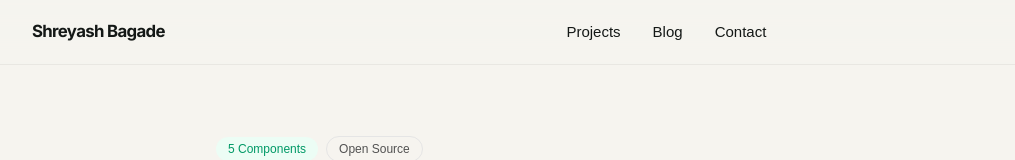
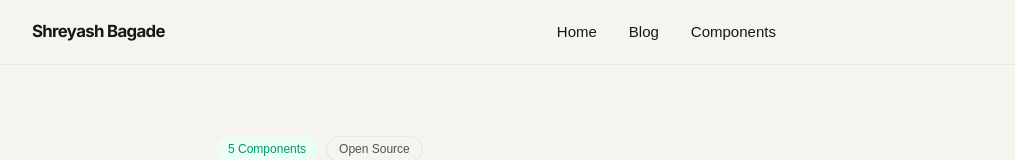
Before and after one commit to ShreyashBRN/ShreyashX, a Next.js app: page /components in a window 1280 px wide. Shown: the top 160 px of the page, without its empty margins (40-1055 px from the left). Built offline with nearby package versions, Linux system fonts and the light colour scheme.

Commit message:
refactor: update Navbar links to include Home and Components for improved navigation

```diff
--- a/components/Navbar.tsx
+++ b/components/Navbar.tsx
@@ -60,9 +60,9 @@ export default function Navbar() {
 
           {/* Desktop nav */}
           <nav className="hidden items-center gap-8 text-[15px] font-medium md:flex">
-            <NavLink href="#projects">Projects</NavLink>
+  <NavLink href="/">Home</NavLink>
   <NavLink href="/blog">Blog</NavLink>
-            <NavLink href="#contact">Contact</NavLink>
+  <NavLink href="/components">Components</NavLink>
 </nav>
 
           <TalkButton />
@@ -97,14 +97,14 @@ export default function Navbar() {
           </Container>
 
           <nav className="flex flex-1 flex-col items-center justify-center gap-16 text-3xl font-semibold text-[#141816]">
-            <a href="#projects" onClick={() => setIsOpen(false)}>
-              Projects
+  <a href="/" onClick={() => setIsOpen(false)}>
+    Home
   </a>
   <a href="/blog" onClick={() => setIsOpen(false)}>
     Blog
   </a>
-            <a href="#contact" onClick={() => setIsOpen(false)}>
-              Contact
+  <a href="/components" onClick={() => setIsOpen(false)}>
+    Components
   </a>
 </nav>
         </div>
```
Lines whose indentation alone changed are shown as unchanged.
